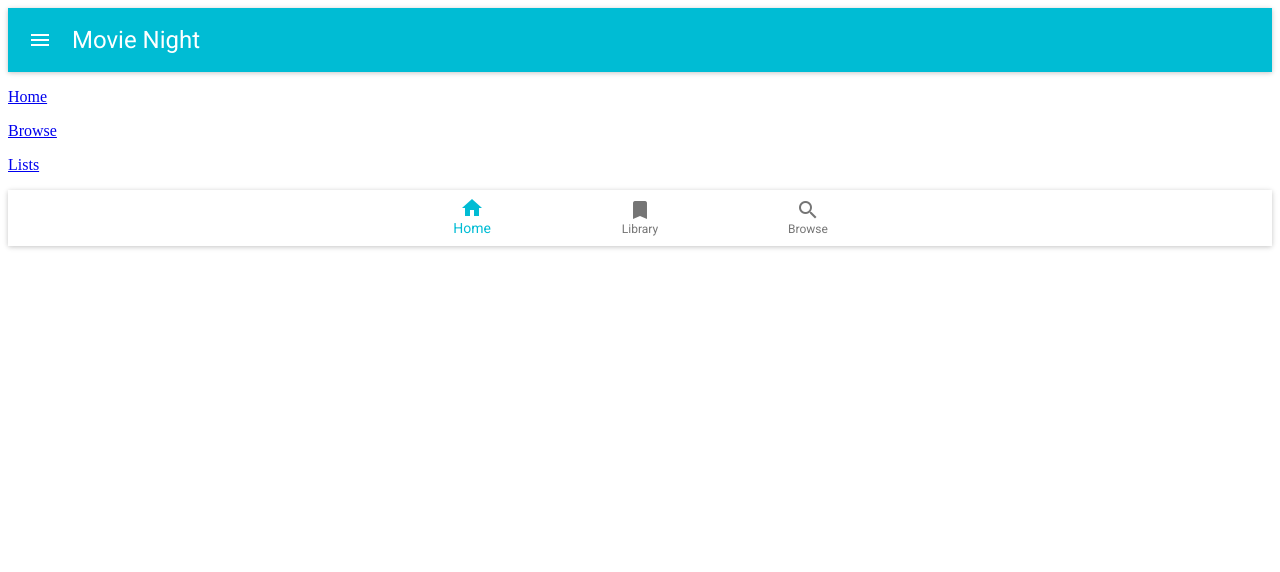
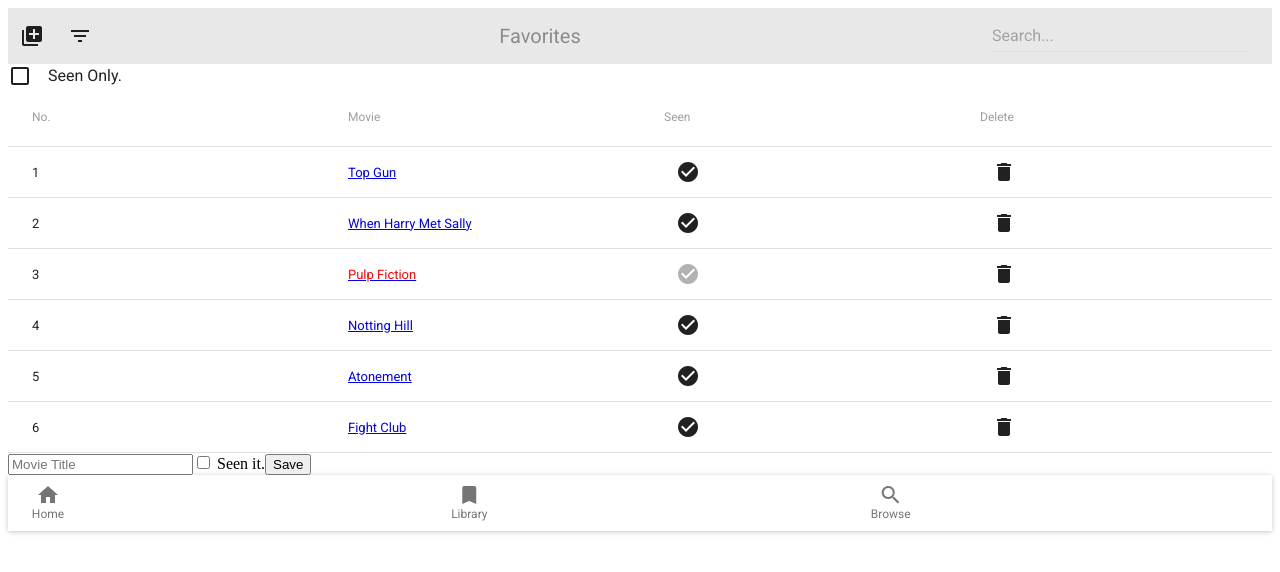
Before and after one commit to thigabiga/movie-night, a React (Create React App) app: page /library in a window 1280 px wide. Shown: the top 572 px of the page. Built offline with nearby package versions, Linux system fonts and the light colour scheme.

Commit message:
added styles. working on new list table pattern

```diff
--- a/src/App.js
+++ b/src/App.js
@@ -1,10 +1,8 @@
 import React, {Component} from "react";
-import {BrowserRouter as Router, Route, Link, Switch} from 'react-router-dom';
+import {BrowserRouter as Router, Route, Switch} from 'react-router-dom';
 
 // STYLES
 import MuiThemeProvider from 'material-ui/styles/MuiThemeProvider';
-import AppBar from 'material-ui/AppBar';
-import FlatButton from 'material-ui/FlatButton';
 
 // COMPONENTS
 import BottomNav from "./Components/BottomNav.js";
@@ -17,34 +15,17 @@
   render() {
     return (
       <Router>
+        <MuiThemeProvider>
           <div>
-        <MuiThemeProvider>
-          <AppBar title="Movie Night" />
-
-        </MuiThemeProvider>
-
-          <p>
-            <Link to="/">Home</Link>
-          </p>
-          <p>
-            <Link to="/browse">Browse</Link>
-          </p>
-          <p>
-            <Link to="/lists">Lists</Link>
-          </p>
-
             <Switch>
               <Route exact path="/" component={Home} />
               <Route exact path="/browse" component={Browse} />
-            <MuiThemeProvider><Route path="/lists" component={FilterableMovieTable} /></MuiThemeProvider>
+              <Route path="/library" component={FilterableMovieTable} />
               <Route path="/*" component={NotFound} />
             </Switch>
-
-        <MuiThemeProvider>
             <BottomNav />
+          </div>
         </MuiThemeProvider>
-
-        </div>
       </Router>
     );
   }
--- a/src/Components/BottomNav.js
+++ b/src/Components/BottomNav.js
@@ -1,17 +1,16 @@
-import React, {Component} from 'react';
+import React, {Component} from "react";
+import {Link} from 'react-router-dom';
+
+// STYLES
+// import MuiThemeProvider from 'material-ui/styles/MuiThemeProvider';
 import FontIcon from 'material-ui/FontIcon';
 import {BottomNavigation, BottomNavigationItem} from 'material-ui/BottomNavigation';
 import Paper from 'material-ui/Paper';
 
+// ICONS
 const homeIcon = <FontIcon className="material-icons">home</FontIcon>;
 const bookmarkIcon = <FontIcon className="material-icons">bookmark</FontIcon>;
 const browseIcon = <FontIcon className="material-icons">search</FontIcon>;
-
-/**
- * A simple example of `BottomNavigation`, with three labels and icons
- * provided. The selected `BottomNavigationItem` is determined by application
- * state (for instance, by the URL).
- */
 
 class BottomNav extends Component {
   state = {
@@ -24,26 +23,31 @@
     return (
       <Paper zDepth={1}>
         <BottomNavigation selectedIndex={this.state.selectedIndex}>
+          <Link to="/">
             <BottomNavigationItem
               label="Home"
               icon={homeIcon}
               onClick={() => this.select(0)}
             />
+          </Link>
+          <Link to="/library">
             <BottomNavigationItem
               label="Library"
               icon={bookmarkIcon}
               onClick={() => this.select(1)}
             />
+          </Link>
+          <Link to="/browse">
             <BottomNavigationItem
               label="Browse"
               icon={browseIcon}
               onClick={() => this.select(2)}
             />
+          </Link>
         </BottomNavigation>
       </Paper>
     );
   }
 }
 
-
 export default BottomNav;
--- a/src/Components/FilterableMovieTable.js
+++ b/src/Components/FilterableMovieTable.js
@@ -66,16 +66,22 @@
     })
   }
 
-  handleSeenItChange(seenIt) {
-    this.setState({
-      seenIt: seenIt
+  handleEditSeenItChange(idd) {
+    console.log(idd);
+
+    const newMovieList = this.state.movies.map( (e) => {
+      if (e.id === idd) {
+        let newE = e;
+        newE.id = idd;
+        return newE;
+      } else {
+        return e;
+      }
     })
-  }
 
-  handleEditSeenItChange(seenIt) {
-    this.setState({
-      editSeenIt: seenIt
-    })
+    this.setState(prevState => ({
+      movies: newMovieList
+    }));
   }
 
   handleFilterTextChange(filterText) {
@@ -105,6 +111,12 @@
     this.setState(prevState => ({
       movies: prevState.movies.filter( movie => movie.id !== idd )
     }));
+  }
+
+  handleSeenItChange(seenIt) {
+    this.setState({
+      seenIt: seenIt
+    })
   }
 
   handleSaveEdit(idd, position, title, seen) {
--- a/src/Components/Home.js
+++ b/src/Components/Home.js
@@ -1,12 +1,30 @@
 import React, {Component} from 'react';
 
+// STYLES
+import Avatar from 'material-ui/Avatar';
+import {Card, CardActions, CardHeader, CardMedia, CardTitle, CardText} from 'material-ui/Card';
+import FontIcon from 'material-ui/FontIcon';
+import AppBar from 'material-ui/AppBar';
+
+// ICONS
+const avatarIcon = <FontIcon className="material-icons">person</FontIcon>;
+
 class Home extends Component {
-    render() {
+  render() {
 
     return (
-        <div>Home</div>
+      <div>
+        <AppBar title="Movie Night" showMenuIconButton={false} />
+        <Card>
+          <CardHeader
+            title="Erin Thigpen"
+            subtitle="thigabiga"
+            avatar={<Avatar icon={avatarIcon} />}
+          />
+        </Card>
+      </div>
     )
-}
+  }
 }
 
 export default Home;
--- a/src/Components/MovieRow.js
+++ b/src/Components/MovieRow.js
@@ -1,18 +1,45 @@
 import React, {Component} from 'react';
 
+import {TableRow, TableRowColumn} from 'material-ui/Table';
+import FontIcon from 'material-ui/FontIcon';
+import IconButton from 'material-ui/IconButton';
+
+const deleteIcon = <FontIcon className="material-icons">delete</FontIcon>;
+const checkIcon = <FontIcon className="material-icons">check_circle</FontIcon>;
+
 class MovieRow extends Component {
+
+  constructor(props) {
+    super();
+    this.handleEditSeenItChange = this.handleEditSeenItChange.bind(this);
+  }
 
   deleteMovie(id) {
       this.props.onDelete(id);
   }
 
-  editMovie(id) {
-    this.props.onEdit(id);
+  handleEditSeenItChange() {
+    this.props.onEditSeenItChange(this.props.movie.id);
   }
 
   render() {
     const movie = this.props.movie;
     const seenMovie = String(movie.seen);
+
+    const seenIcon = movie.seen ?
+      <IconButton
+        tooltip="mark not seen"
+        tooltipPosition="top-center"
+        onClick={this.handleEditSeenItChange}
+      >{checkIcon}</IconButton> :
+
+      <IconButton
+        tooltip="mark seen"
+        tooltipPosition="top-center"
+        onClick={this.handleEditSeenItChange}
+        disabled={true}
+      >{checkIcon}</IconButton>;
+
     const movieTitle = movie.seen ?
     movie.movieTitle :
       <span style={{color: 'red'}}>
@@ -20,13 +47,18 @@
       </span>;
 
     return (
-      <tr>
-        <td>{movie.position}</td>
-        <td><a href="{movie.infoLink}" target="_blank">{movieTitle}</a></td>
-        <td>{seenMovie}</td>
-        <td><button onClick={this.editMovie.bind(this, this.props.movie.id)}>Edit</button></td>
-        <td><button onClick={this.deleteMovie.bind(this, this.props.movie.id)}>Remove</button></td>
-      </tr>
+      <TableRow>
+        <TableRowColumn>{movie.position}</TableRowColumn>
+        <TableRowColumn><a href="{movie.infoLink}" target="_blank">{movieTitle}</a></TableRowColumn>
+        <TableRowColumn>{seenIcon}</TableRowColumn>
+        <TableRowColumn>
+          <IconButton
+            tooltip="delete"
+            tooltipPosition="top-center"
+            onClick={this.deleteMovie.bind(this, this.props.movie.id)}
+          >{deleteIcon}</IconButton>
+        </TableRowColumn>
+      </TableRow>
     );
   }
 }
--- a/src/Components/MovieTable.js
+++ b/src/Components/MovieTable.js
@@ -1,4 +1,15 @@
 import React, {Component} from 'react';
+
+// STYLES
+import {
+  Table,
+  TableBody,
+  TableHeader,
+  TableHeaderColumn,
+  TableRow,
+} from 'material-ui/Table';
+
+// COMPONENTS
 import MovieRow from "./MovieRow.js";
 import EditMovieRow from "./EditMovieRow.js";
 
@@ -43,8 +54,8 @@
     this.props.onEditTitleChange(e);
   }
 
-  handleEditSeenItChange(e) {
-    this.props.onEditSeenItChange(e);
+  handleEditSeenItChange(id) {
+    this.props.onEditSeenItChange(id);
   }
 
   deleteMovie(id) {
@@ -88,7 +99,7 @@
       } else {
         rows.push(
           <MovieRow
-          onEdit={this.editMovie.bind(this)}
+          onEditSeenItChange={this.handleEditSeenItChange}
           onDelete={this.deleteMovie.bind(this)}
           movie={movie}
           key={movie.id} />
@@ -97,16 +108,17 @@
     });
 
     return (
-    <table className="movie-table">
-      <thead>
-        <tr>
-          <th>No.</th>
-          <th>Movie</th>
-          <th>Seen</th>
-        </tr>
-      </thead>
-      <tbody>{rows}</tbody>
-    </table>
+    <Table>
+      <TableHeader adjustForCheckbox={false} displaySelectAll={false}>
+        <TableRow>
+          <TableHeaderColumn>No.</TableHeaderColumn>
+          <TableHeaderColumn>Movie</TableHeaderColumn>
+          <TableHeaderColumn>Seen</TableHeaderColumn>
+          <TableHeaderColumn>Delete</TableHeaderColumn>
+        </TableRow>
+      </TableHeader>
+      <TableBody>{rows}</TableBody>
+    </Table>
     );
   }
 }
--- a/src/Components/SearchBar.js
+++ b/src/Components/SearchBar.js
@@ -1,4 +1,14 @@
 import React, {Component} from "react";
+import {Link} from 'react-router-dom';
+
+import {Toolbar, ToolbarGroup, ToolbarTitle} from 'material-ui/Toolbar';
+import TextField from 'material-ui/TextField';
+import Checkbox from 'material-ui/Checkbox';
+import FontIcon from 'material-ui/FontIcon';
+import IconButton from 'material-ui/IconButton';
+
+const addIcon = <FontIcon className="material-icons">library_add</FontIcon>;
+const filterIcon = <FontIcon className="material-icons">filter_list</FontIcon>;
 
 class SearchBar extends Component {
 
@@ -18,21 +28,39 @@
 
   render() {
     return (
-      <form>
-        <input type="text"
-        placeholder="Search..."
-        value={this.props.filterText}
-        onChange = {this.handleFilterTextChange}
-        />
-        <p>
-          <input type="checkbox"
-          checked={this.props.seenOnly}
-          onChange = {this.handleSeenOnlyChange}
+      <div>
+        <Toolbar>
+          <ToolbarGroup firstChild={true}>
+            <Link to="/browse">
+              <IconButton
+                tooltip="add movie"
+                tooltipPosition="bottom-right"
+              >{addIcon}</IconButton>
+            </Link>
+            <IconButton
+              tooltip="filter list"
+              tooltipPosition="bottom-right"
+            >{filterIcon}</IconButton>
+          </ToolbarGroup>
+          <ToolbarGroup>
+            <ToolbarTitle text="Favorites" />
+          </ToolbarGroup>
+          <ToolbarGroup>
+            <TextField
+              hintText="Search..."
+              value={this.props.filterText}
+              onChange = {this.handleFilterTextChange}
+            />
+          </ToolbarGroup>
+        </Toolbar>
+        <form>
+          <Checkbox
+            label="Seen Only."
+            checked={this.props.seenOnly}
+            onCheck = {this.handleSeenOnlyChange}
           />
-          {' '}
-          Only show movies I've seen.
-        </p>
-      </form>
+        </form>
+      </div>
     );
   }
 }
--- a/src/index.css
+++ b/src/index.css
@@ -8,18 +8,18 @@
   margin: 20px;
 } */
 
-td {
+/* td {
   padding: 10px;
-}
+} */
 
 a:visited {
   color: inherit;
 }
 
-.movie-table {
+/* .movie-table {
   border: 1px solid black;
   padding: 10px;
   margin-bottom: 20px;
   margin-top: 20px;
   border-radius: 10px;
-}
+} */
```
Lines whose indentation alone changed are shown as unchanged.
